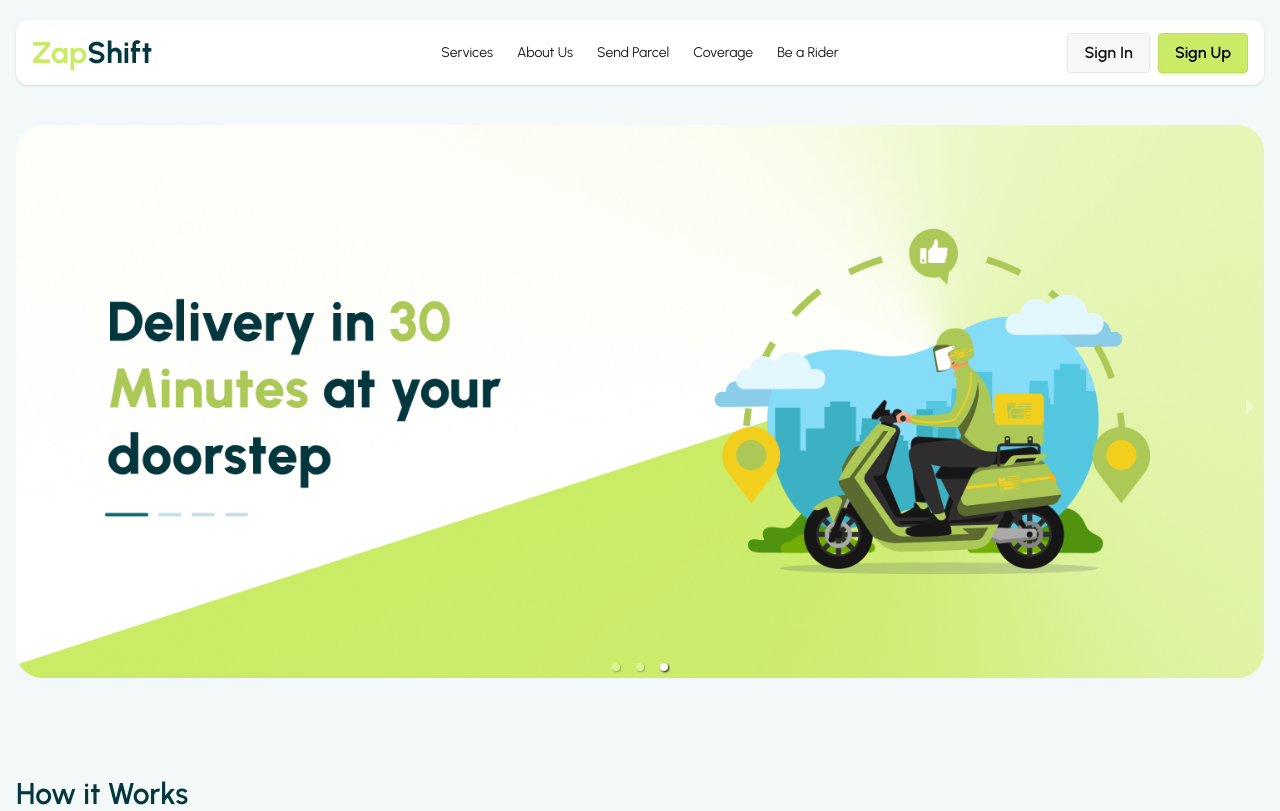
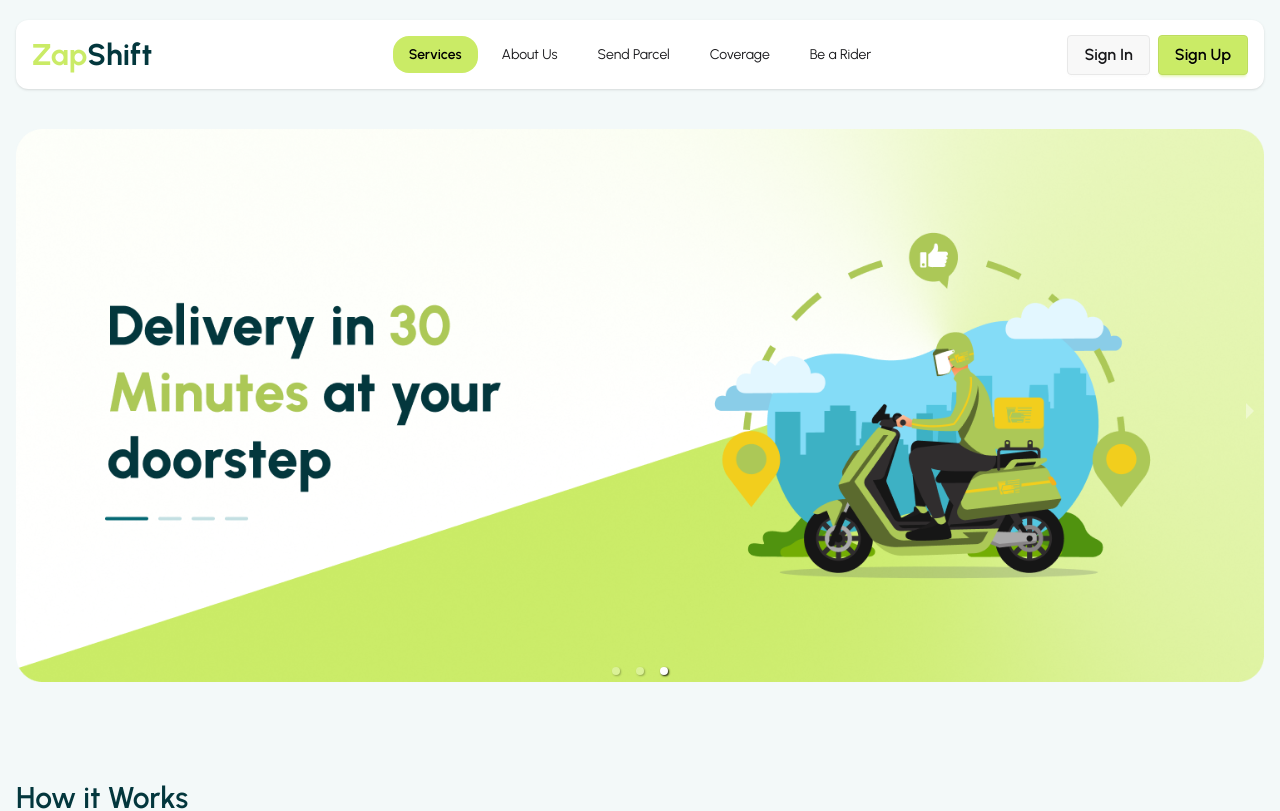
Before and after one commit to MD-ELIUS/zap-shift-client, a React (Vite) app: page / in a window 1280 px wide. Shown: the top 811 px of the page. Built offline with nearby package versions, Linux system fonts and the light colour scheme; no server answers.

Commit message:
update coverage page

```diff
--- a/src/pages/Shared/Navbar/Navbar.jsx
+++ b/src/pages/Shared/Navbar/Navbar.jsx
@@ -9,14 +9,87 @@ const Navbar = () => {
     console.log(user);
 
     const links = <>
-        <li><NavLink to="/">Services</NavLink></li>
-        <li><NavLink to="/about">About Us</NavLink></li>
-        <li><NavLink to="/send-parcel">Send Parcel</NavLink></li>
-        <li><NavLink to="/coverage">Coverage</NavLink></li>
-        <li><NavLink to='/rider'>Be a Rider</NavLink></li>
+  <li>
+    <NavLink
+      to="/"
+      className={({ isActive }) =>
+        isActive
+          ? "px-4 py-2 rounded-2xl bg-primary text-black font-semibold"
+          : "px-4 py-2 rounded-2xl hover:bg-base-200"
+      }
+    >
+      Services
+    </NavLink>
+  </li>
 
-        {user && <li><NavLink to="/dashboard/my-parcels">My Parcels</NavLink></li>}
-    </>
+  <li>
+    <NavLink
+      to="/about"
+      className={({ isActive }) =>
+        isActive
+          ? "px-4 py-2 rounded-2xl bg-primary text-black font-semibold"
+          : "px-4 py-2 rounded-2xl hover:bg-base-200"
+      }
+    >
+      About Us
+    </NavLink>
+  </li>
+
+  <li>
+    <NavLink
+      to="/send-parcel"
+      className={({ isActive }) =>
+        isActive
+          ? "px-4 py-2 rounded-2xl bg-primary text-black font-semibold"
+          : "px-4 py-2 rounded-2xl hover:bg-base-200"
+      }
+    >
+      Send Parcel
+    </NavLink>
+  </li>
+
+  <li>
+    <NavLink
+      to="/coverage"
+      className={({ isActive }) =>
+        isActive
+          ? "px-4 py-2 rounded-2xl bg-primary text-black font-semibold"
+          : "px-4 py-2 rounded-2xl hover:bg-base-200"
+      }
+    >
+      Coverage
+    </NavLink>
+  </li>
+
+  <li>
+    <NavLink
+      to="/rider"
+      className={({ isActive }) =>
+        isActive
+          ? "px-4 py-2 rounded-2xl bg-primary text-black font-semibold"
+          : "px-4 py-2 rounded-2xl hover:bg-base-200"
+      }
+    >
+      Be a Rider
+    </NavLink>
+  </li>
+
+  {user && (
+    <li>
+      <NavLink
+        to="/dashboard/my-parcels"
+        className={({ isActive }) =>
+          isActive
+            ? "px-4 py-2 rounded-2xl bg-primary text-black font-semibold"
+            : "px-4 py-2 rounded-2xl hover:bg-base-200"
+        }
+      >
+        My Parcels
+      </NavLink>
+    </li>
+  )}
+</>;
+
 
     const handleLogOut = () => {
         logOut()
@@ -46,7 +119,7 @@ const Navbar = () => {
     </div>
     <ul
       tabIndex={0}
-      className="menu menu-sm dropdown-content bg-base-100 rounded-box mt-3 w-52 p-2 shadow z-50"
+      className="menu menu-sm dropdown-content bg-base-100 rounded-box mt-3 w-52 p-2 shadow z-50 space-y-2"
     >
       {links}
     </ul>
@@ -55,8 +128,8 @@ const Navbar = () => {
 
 
   {/* Menu links for large screens */}
-  <div className="navbar-center hidden lg:flex">
-    <ul className="menu menu-horizontal px-1">{links}</ul>
+  <div className="navbar-center hidden lg:flex ">
+    <ul className="menu menu-horizontal px-1 space-x-2">{links}</ul>
   </div>
 
   {/* Right side buttons */}
```
